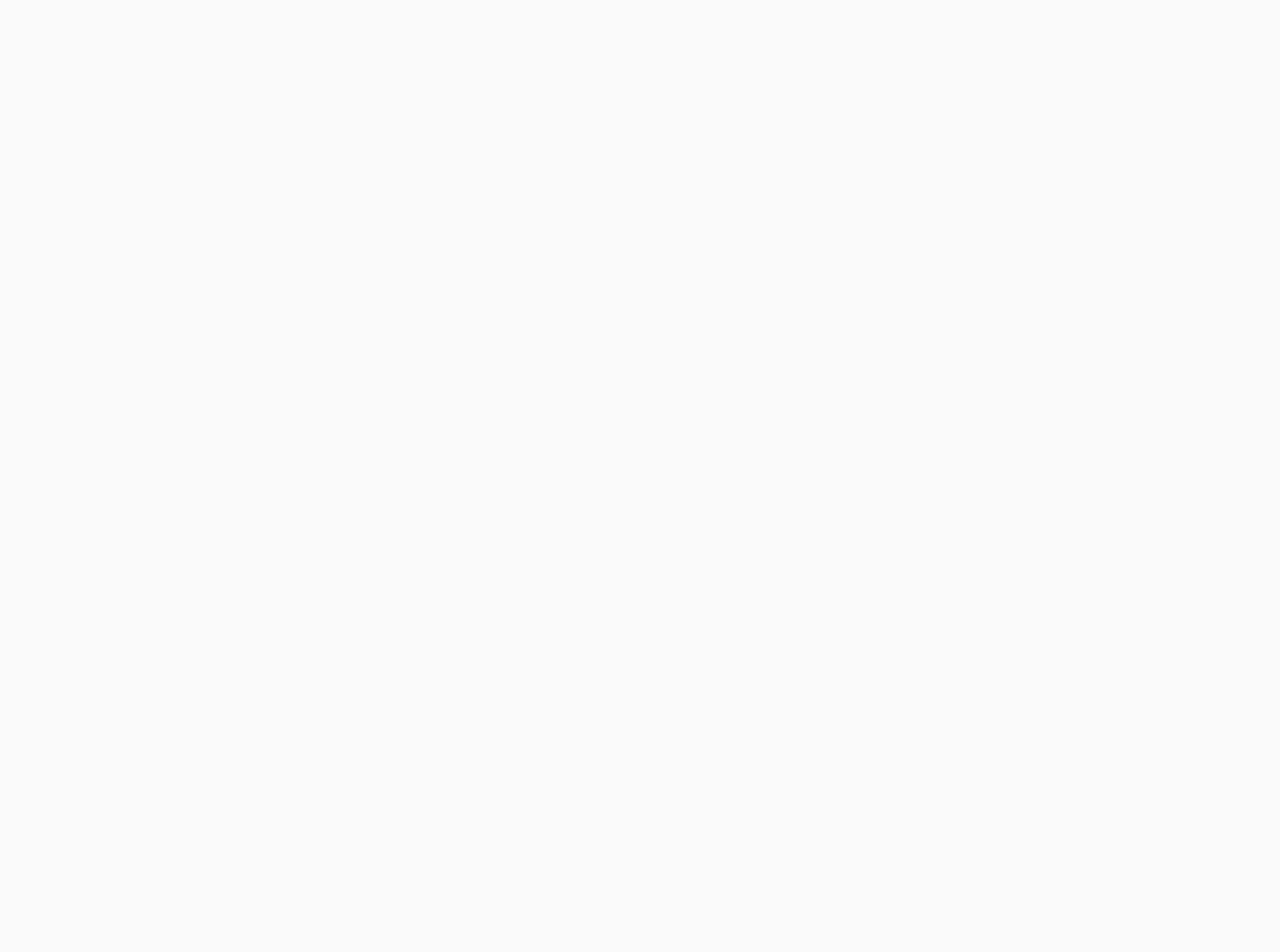
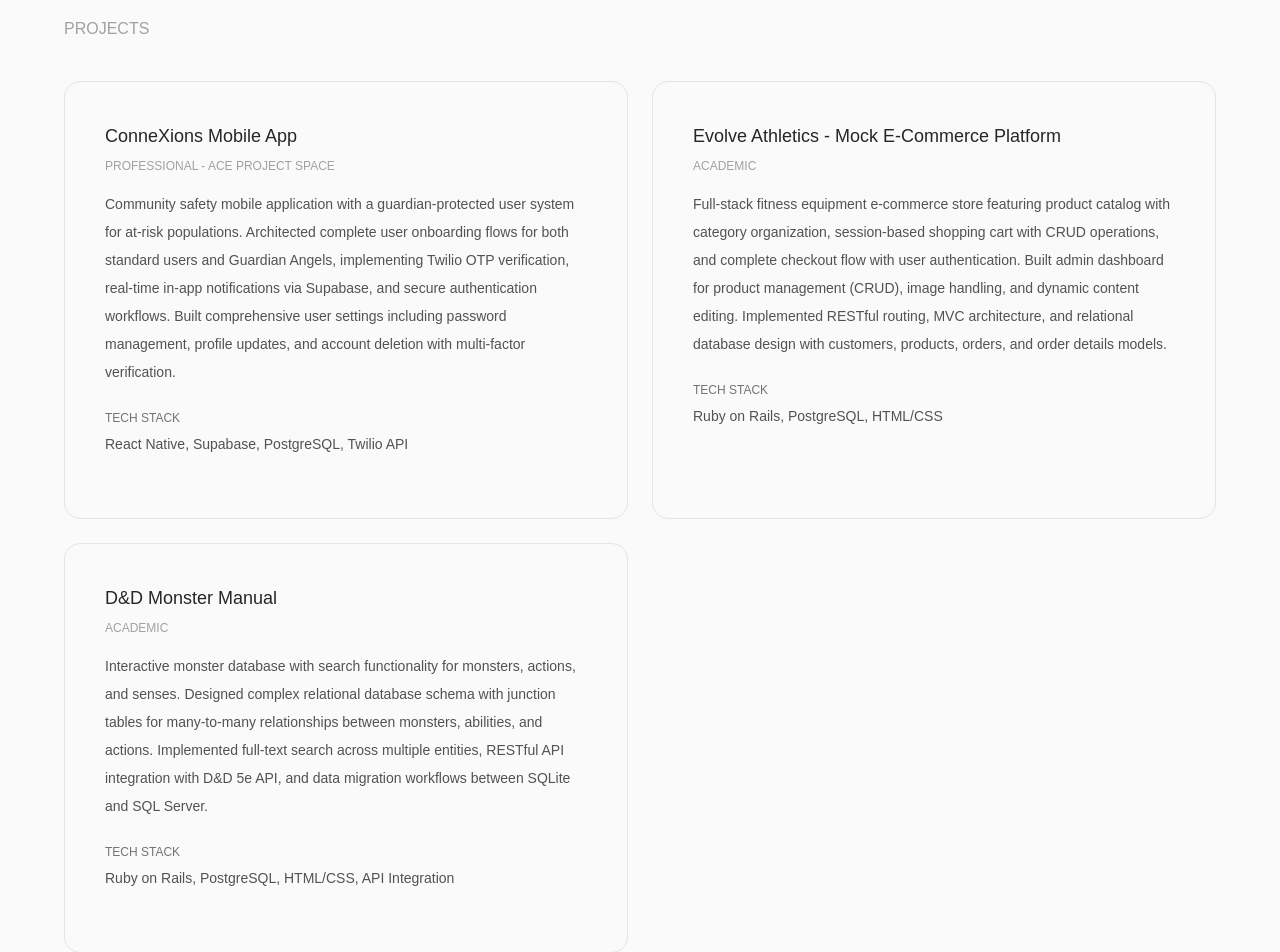
Before and after one commit to zandersantos/zander-santos-portfolio, a Next.js app in the folder zander-santos-portfolio/: page / in a window 1280 px wide. Shown: the part 3380-4332 px from the top of the page. Before the commit the page ends 3410 px from the top, so only its background shows below. Built offline with nearby package versions, Linux system fonts and the light colour scheme.

Commit message:
Updated Projects component to include 3 projects with descriptions and tech stacks in a grid layout

```diff
--- a/zander-santos-portfolio/components/Projects.tsx
+++ b/zander-santos-portfolio/components/Projects.tsx
@@ -1,9 +1,105 @@
 const Projects = () => {
   return (
-    <h2>
-      Projects
-    </h2>
-  )
-}
+    <section className="min-h-screen px-8 pt-32">
+      <div className="max-w-6xl mx-auto">
+        <h2 className="text-md uppercase text-neutral-400 mb-10">
+          Projects
+        </h2>
+
+        <div className="grid grid-cols-1 md:grid-cols-2 gap-6 mb-6">
+
+          <div className="border border-neutral-200 rounded-2xl p-10">
+            <div className="mb-6">
+              <h3 className="text-lg font-medium text-neutral-800 mb-2">
+                ConneXions Mobile App
+              </h3>
+              <span className="text-xs uppercase text-neutral-400 block mb-4">
+                Professional - ACE Project Space
+              </span>
+
+              <p className="text-sm leading-7 text-neutral-600 font-light mb-6">
+                Community safety mobile application with a guardian-protected user system for at-risk populations.
+                Architected complete user onboarding flows for both standard users and Guardian Angels,
+                implementing Twilio OTP verification, real-time in-app notifications via Supabase,
+                and secure authentication workflows. Built comprehensive user settings including
+                password management, profile updates, and account deletion with multi-factor verification.
+              </p>
+              <div>
+                <p className="text-xs uppercase text-neutral-500 mb-2">
+                  Tech Stack
+                </p>
+                <p className="text-sm text-neutral-600 font-light">
+                  React Native, Supabase, PostgreSQL, Twilio API
+                </p>
+              </div>
+            </div>
+          </div>
+
+          <div className="border border-neutral-200 rounded-2xl p-10">
+            <div className="mb-6">
+              <h3 className="text-lg font-medium text-neutral-800 mb-2">
+                Evolve Athletics - Mock E-Commerce Platform
+              </h3>
+              <span className="text-xs uppercase text-neutral-400 block mb-4">
+                Academic
+              </span>
+
+              <p className="text-sm leading-7 text-neutral-600 font-light mb-6">
+                Full-stack fitness equipment e-commerce store featuring product catalog with category organization,
+                session-based shopping cart with CRUD operations, and complete checkout flow with user authentication.
+                Built admin dashboard for product management (CRUD), image handling, and dynamic content editing.
+                Implemented RESTful routing, MVC architecture, and relational database design with customers,
+                products, orders, and order details models.
+              </p>
+
+              <div>
+                <p className="text-xs uppercase text-neutral-500 mb-2">
+                  Tech Stack
+                </p>
+                <p className="text-sm text-neutral-600 font-light">
+                  Ruby on Rails, PostgreSQL, HTML/CSS
+                </p>
+              </div>
+            </div>
+          </div>
+
+          <div className="border border-neutral-200 rounded-2xl p-10">
+            <div className="mb-6">
+              <h3 className="text-lg font-medium text-neutral-800 mb-2">
+                D&D Monster Manual
+              </h3>
+              <span className="text-xs uppercase text-neutral-400 block mb-4">
+                Academic
+              </span>
+
+              <p className="text-sm leading-7 text-neutral-600 font-light mb-6">
+                Interactive monster database with search functionality for monsters, actions, and senses.
+                Designed complex relational database schema with junction tables for many-to-many relationships
+                between monsters, abilities, and actions. Implemented full-text search across multiple entities,
+                RESTful API integration with D&D 5e API, and data migration workflows between SQLite and SQL Server.
+              </p>
+
+              <div>
+                <p className="text-xs uppercase text-neutral-500 mb-2">
+                  Tech Stack
+                </p>
+                <p className="text-sm text-neutral-600 font-light">
+                  Ruby on Rails, PostgreSQL, HTML/CSS, API Integration
+                </p>
+              </div>
+            </div>
+          </div>
+        </div>
+        <div className="mt-16 border-l border-neutral-200 pl-6">
+          <p className="text-xs uppercase text-neutral-400 mb-4">In Progress</p>
+          <p className="text-sm text-neutral-600 font-light">
+            Currently building projects in C#/.NET, Next.js, and modern JavaScript
+            to expand my portfolio with production-ready applications in my primary tech stack.
+          </p>
+        </div>
+      </div>
+    </section>
+  );
+};
 
 export default Projects;
```
